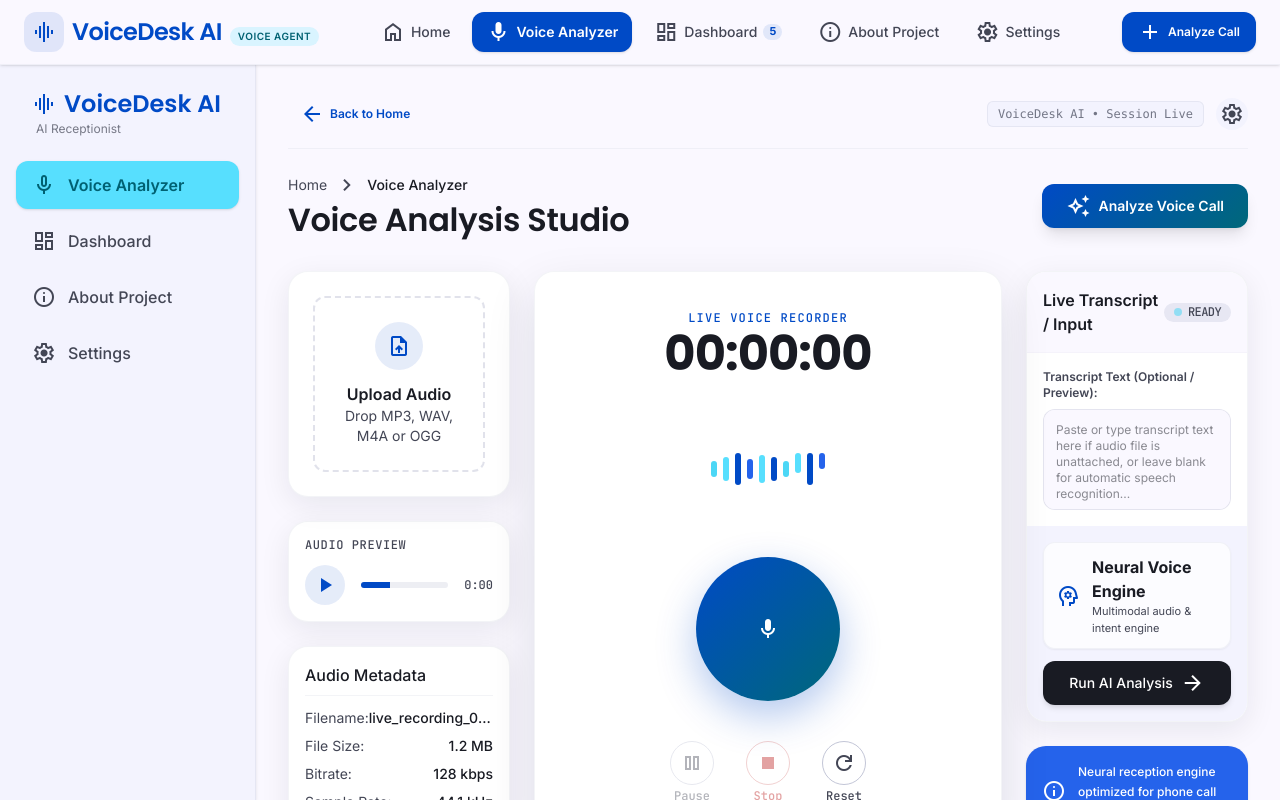
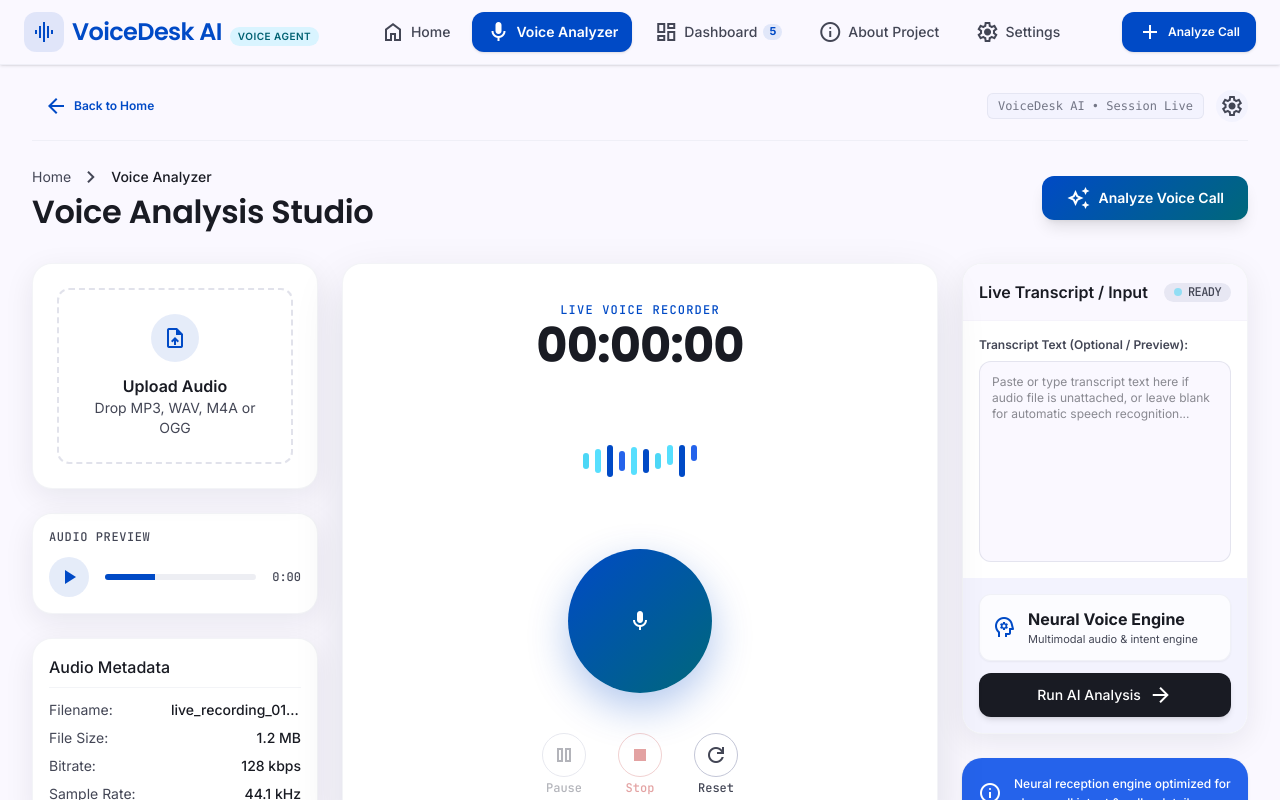
Before and after one commit to bikram73/VoiceDesk_AI, a React (Vite) app: page / in a window 1280 px wide. Both pictures are taken after a click on the button "View Demo". Shown: the top 800 px of the page. Built offline with nearby package versions, Linux system fonts and the light colour scheme.

Commit message:
first commit

```diff
--- a/src/App.tsx
+++ b/src/App.tsx
@@ -2,7 +2,6 @@ import React, { useState } from 'react';
 import { CallSessionProvider } from './context/CallSessionContext';
 import { Navbar } from './components/Navbar';
 import { HomeView } from './components/HomeView';
-import { Sidebar } from './components/Sidebar';
 import { VoiceAnalyzerView } from './components/VoiceAnalyzerView';
 import { DashboardView } from './components/DashboardView';
 import { AboutProjectView } from './components/AboutProjectView';
@@ -35,17 +34,8 @@ export default function App() {
               onAnalyzeCall={() => handleNavigate('analyzer')}
             />
           ) : (
-            <div className="flex flex-1 min-h-[calc(100vh-4rem)]">
-              {/* App Sidebar for quick navigation on desktop */}
-              <Sidebar
-                activeTab={currentPage}
-                setActiveTab={(tab) => handleNavigate(tab)}
-                onGoHome={() => handleNavigate('home')}
-              />
-
-              {/* Main Application Area */}
-              <main className="flex-1 md:ml-64 p-4 sm:p-6 lg:p-8 overflow-x-hidden min-h-[calc(100vh-4rem)] flex flex-col">
-                {/* Secondary Breadcrumb & Quick Actions Bar */}
+            <div className="flex-1 w-full max-w-[1440px] mx-auto px-4 sm:px-6 lg:px-8 py-6 flex flex-col">
+              {/* Secondary Quick Header / Context Bar */}
               <div className="flex justify-between items-center pb-4 border-b border-[#c3c6d7]/20 mb-6">
                 <button
                   onClick={() => handleNavigate('home')}
@@ -92,7 +82,6 @@ export default function App() {
                   <SettingsView />
                 )}
               </div>
-              </main>
             </div>
           )}
         </div>
--- a/src/components/Sidebar.tsx
+++ /dev/null
@@ -1,90 +0,0 @@
-import React from 'react';
-
-interface SidebarProps {
-  activeTab: 'analyzer' | 'dashboard' | 'about' | 'settings';
-  setActiveTab: (tab: 'analyzer' | 'dashboard' | 'about' | 'settings') => void;
-  onGoHome?: () => void;
-}
-
-export const Sidebar: React.FC<SidebarProps> = ({ activeTab, setActiveTab, onGoHome }) => {
-  return (
-    <aside
-      id="app-sidebar"
-      className="hidden md:flex h-[calc(100vh-4rem)] w-64 fixed left-0 top-16 bg-[#f3f3fe] border-r border-[#c3c6d7]/30 flex-col py-6 px-4 shadow-sm z-40 overflow-y-auto"
-    >
-      <div
-        className="px-4 mb-6 cursor-pointer group"
-        onClick={onGoHome}
-        title="Go to Home Landing Page"
-      >
-        <div className="flex items-center gap-2">
-          <span className="material-symbols-outlined text-[#004ac6] text-3xl" style={{ fontVariationSettings: "'FILL' 1" }}>
-            graphic_eq
-          </span>
-          <h1 className="font-headline-md text-2xl font-bold text-[#004ac6] group-hover:opacity-90 transition-opacity">
-            VoiceDesk AI
-          </h1>
-        </div>
-        <p className="text-[#434655] text-xs opacity-70 ml-1 mt-0.5">AI Receptionist</p>
-      </div>
-
-      <nav className="flex-grow space-y-2">
-        <button
-          id="nav-voice-analyzer"
-          onClick={() => setActiveTab('analyzer')}
-          className={`w-full flex items-center gap-3 px-4 py-3 rounded-xl transition-all duration-150 text-left font-medium ${
-            activeTab === 'analyzer'
-              ? 'bg-[#57dffe] text-[#006172] shadow-sm font-semibold'
-              : 'text-[#434655] hover:bg-[#e1e2ed] hover:text-[#191b23]'
-          }`}
-        >
-          <span className="material-symbols-outlined">mic_none</span>
-          <span>Voice Analyzer</span>
-        </button>
-
-        <button
-          id="nav-dashboard"
-          onClick={() => setActiveTab('dashboard')}
-          className={`w-full flex items-center gap-3 px-4 py-3 rounded-xl transition-all duration-150 text-left font-medium ${
-            activeTab === 'dashboard'
-              ? 'bg-[#57dffe] text-[#006172] shadow-sm font-semibold'
-              : 'text-[#434655] hover:bg-[#e1e2ed] hover:text-[#191b23]'
-          }`}
-        >
-          <span className="material-symbols-outlined" style={{ fontVariationSettings: activeTab === 'dashboard' ? "'FILL' 1" : "'FILL' 0" }}>
-            dashboard
-          </span>
-          <span>Dashboard</span>
-        </button>
-
-        <button
-          id="nav-about-project"
-          onClick={() => setActiveTab('about')}
-          className={`w-full flex items-center gap-3 px-4 py-3 rounded-xl transition-all duration-150 text-left font-medium ${
-            activeTab === 'about'
-              ? 'bg-[#57dffe] text-[#006172] shadow-sm font-semibold'
-              : 'text-[#434655] hover:bg-[#e1e2ed] hover:text-[#191b23]'
-          }`}
-        >
-          <span className="material-symbols-outlined">info</span>
-          <span>About Project</span>
-        </button>
-
-        <button
-          id="nav-settings"
-          onClick={() => setActiveTab('settings')}
-          className={`w-full flex items-center gap-3 px-4 py-3 rounded-xl transition-all duration-150 text-left font-medium ${
-            activeTab === 'settings'
-              ? 'bg-[#57dffe] text-[#006172] shadow-sm font-semibold'
-              : 'text-[#434655] hover:bg-[#e1e2ed] hover:text-[#191b23]'
-          }`}
-        >
-          <span className="material-symbols-outlined">settings</span>
-          <span>Settings</span>
-        </button>
-      </nav>
-
-
-    </aside>
-  );
-};
```
Lines whose indentation alone changed are shown as unchanged.
